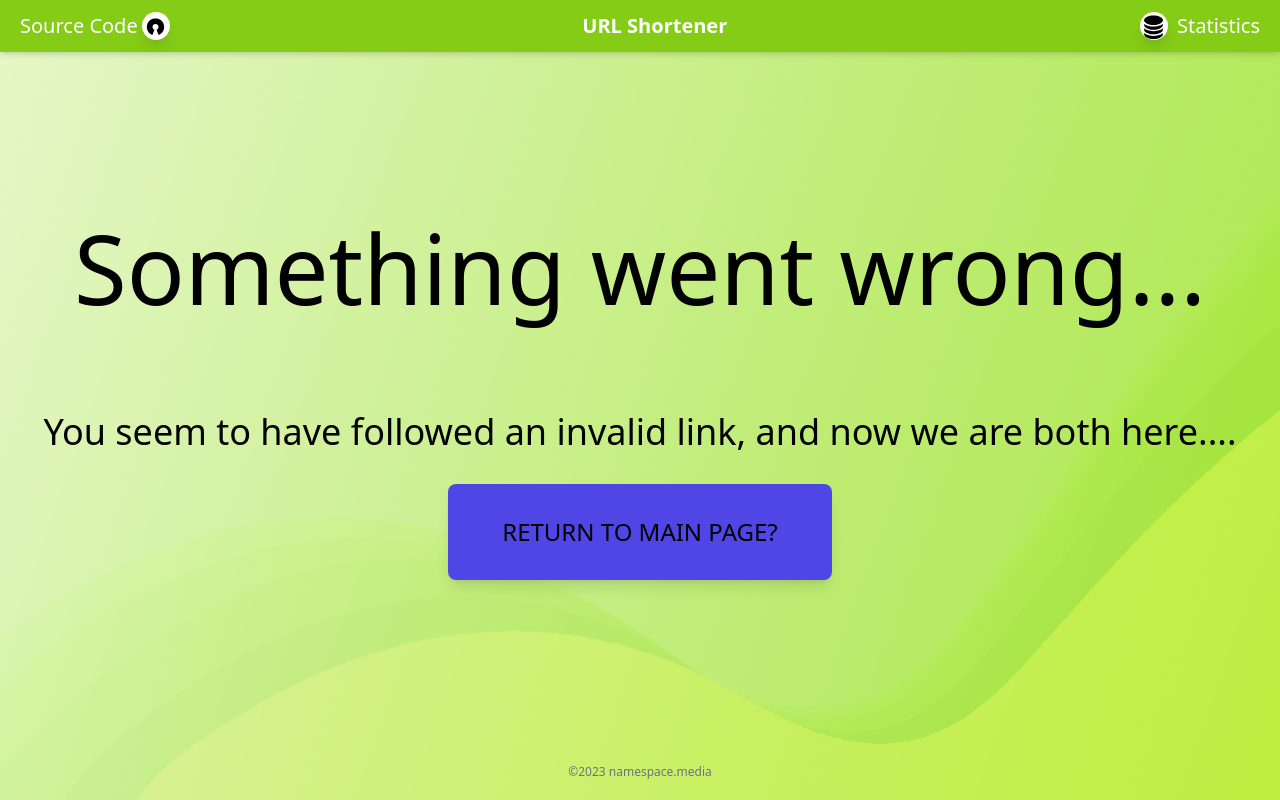
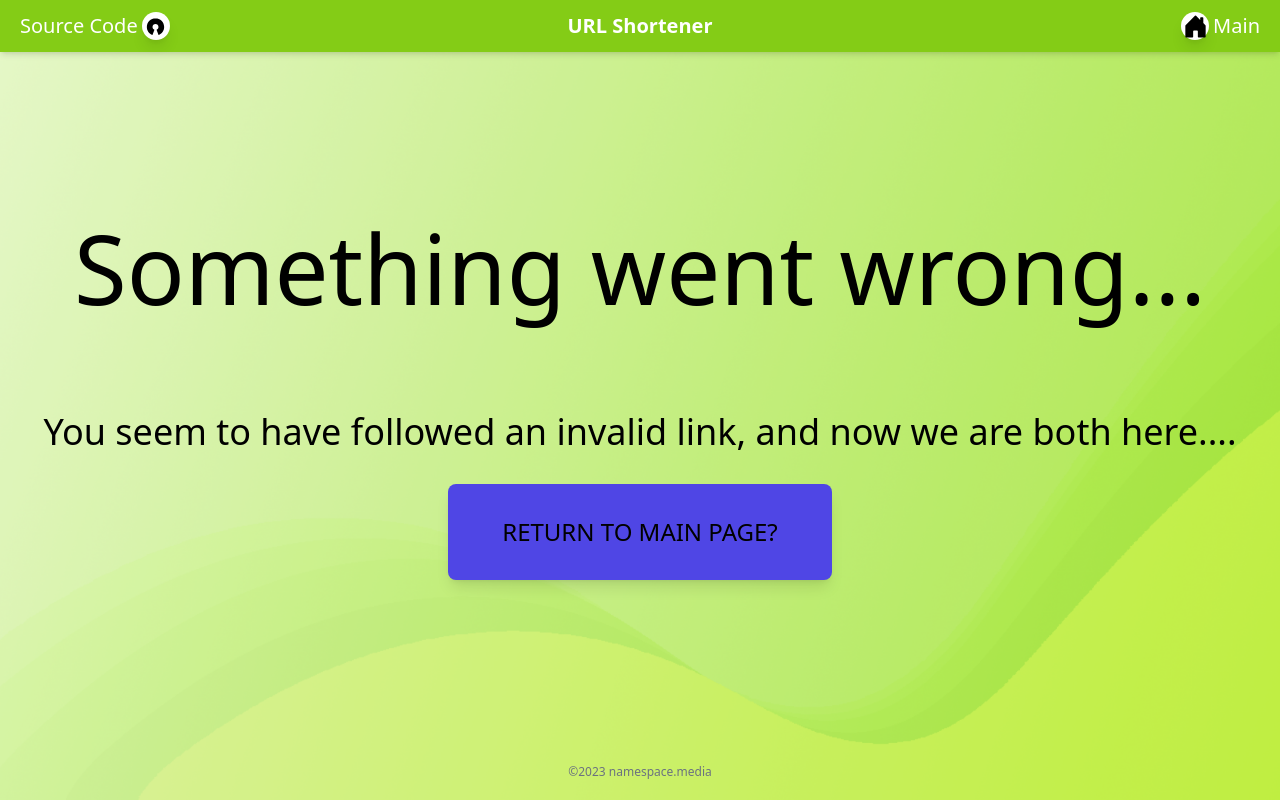
Before and after one commit to S1thK3nny/praktikum2023, a Next.js app: page /statistics in a window 1280 px wide. Built offline with nearby package versions, Linux system fonts and the light colour scheme.

Commit message:
Took hours, fix center topbar

```diff
--- a/src/components/TopBar.tsx
+++ b/src/components/TopBar.tsx
@@ -1,44 +1,58 @@
+// FOR THE LOVE OF GOD; DO NOT EVER MESS WITH THIS AGAIN //
+
 import { DiOpensource } from 'react-icons/di';
-import { BsFillDatabaseFill } from 'react-icons/bs';
+import { BsFillDatabaseFill, BsFillHouseDoorFill } from 'react-icons/bs';
 import Icon from './Icon';
 
-const TopBar = ({ backgroundColor }: { backgroundColor: string }) => {
+type TopBarProps = {
+  backgroundColor: string;
+  showMain: boolean;
+};
+
+const TopBar = ({ backgroundColor, showMain }: TopBarProps) => {
   const navClasses = `fixed top-0 w-full py-3 px-2 md:px-5 ${backgroundColor} text-white shadow-md`;
-  const statisticsHREF = `${process.env.WEBSITE}statistics`;
+  const mainOrStatistics = showMain ? `${process.env.WEBSITE}`: `${process.env.WEBSITE}statistics`;
 
   return (
     <nav className={navClasses}>
-      <div className="w-full flex items-center justify-start">
-        <div>
+      <div className="w-full flex items-center">
 
-          <a
-            href="https://github.com/S1thK3nny/praktikum2023"
+        <div className='w-1/3 flex justify-start'>
+          <a href="https://github.com/S1thK3nny/praktikum2023"
             className="group flex
             hover:scale-110 transition-all duration-200 ease-in-out hover:font-semibold
-            items-center relative
+            items-stretch relative
             text-md md:text-xl">
 
             <div className='hidden md:block'>
-                <span className="mr-1">Source Code</span>
+              <span className="mr-1">Source Code</span>
             </div>
             <Icon icon={<DiOpensource size="25" />} />
           </a>
+        </div>
 
-        </div>
-        <div className="flex-grow flex items-center justify-center md:font-semibold text-lg md:text-xl">
+        <div className="flex-grow content-center
+        flex items-stretch justify-center
+        md:font-semibold text-lg md:text-xl
+        text-center w-1/3">
           <label>URL Shortener</label>
         </div>
 
-        <div>
-          <a
-            href={statisticsHREF}
+        <div className='w-1/3 flex justify-end'>
+          <a href={mainOrStatistics}
             className="group flex
-            hover:scale-110 transition-all duration-200 ease-in-out hover:font-semibold
-            items-center relative text-md md:text-xl">
+            hover:scale-110 transition-all duration-200 ease-in-out hover:font-semibold text-md md:text-xl justify-end">
 
-            <Icon icon={<BsFillDatabaseFill size="25" />} />
+            {showMain ? (
+              <Icon icon={<BsFillHouseDoorFill size="25" />} />
+            ) : (
+              <Icon icon={<BsFillDatabaseFill size="25" />} />
+            )}
+
             <div className='hidden md:block'>
-                <span className="ml-1">&nbsp;Statistics</span>
+              <span className="ml-1">
+                {showMain ? "Main" : "Statistics"}
+              </span>
             </div>
 
           </a>
--- a/src/pages/index.tsx
+++ b/src/pages/index.tsx
@@ -105,7 +105,7 @@ export default function Home() {
 
       <div className="h-screen bg-customBG bg-no-repeat bg-cover bg-center absolute w-screen">
 
-        <TopBar backgroundColor={'bg-indigo-500'}/>
+        <TopBar backgroundColor={'bg-indigo-500'} showMain={false}/>
 
         <div className="justify-center items-center h-screen flex px-8">
           <form className="bg-white shadow-md rounded px-4 pt-6 pb-8 mb-4 border-4 border-coolorange border-opacity-50 hover:border-opacity-100 transition-all duration-500" onSubmit={onHandleSubmit}>
--- a/src/pages/invalid.tsx
+++ b/src/pages/invalid.tsx
@@ -17,7 +17,7 @@ export default function invalid() {
                 <link rel="icon" href="/favicon.ico" />
             </Head>
             <div className="h-screen bg-customBGInvalid bg-no-repeat bg-cover bg-center absolute w-screen">
-                <TopBar backgroundColor={'bg-red-500'}/>
+                <TopBar backgroundColor={'bg-red-500'} showMain={true}/>
                 <div className="justify-center items-center h-screen flex flex-col gap-16 md:gap-24 text-center">
                     <h1 className='font-bold, text-4xl md:text-8xl'>
                         Something went wrong...
--- a/src/pages/statistics.tsx
+++ b/src/pages/statistics.tsx
@@ -11,7 +11,7 @@ export default function invalid() {
                 <link rel="icon" href="/favicon.ico" />
             </Head>
             <div className="h-screen bg-customBGStats bg-no-repeat bg-cover bg-center absolute w-screen">
-                <TopBar backgroundColor={'bg-lime-500'}/>
+                <TopBar backgroundColor={'bg-lime-500'} showMain={true}/>
                 <div className="justify-center items-center h-screen flex flex-col gap-16 md:gap-24 text-center">
                     <h1 className='font-bold, text-4xl md:text-8xl'>
                         Something went wrong...
```
